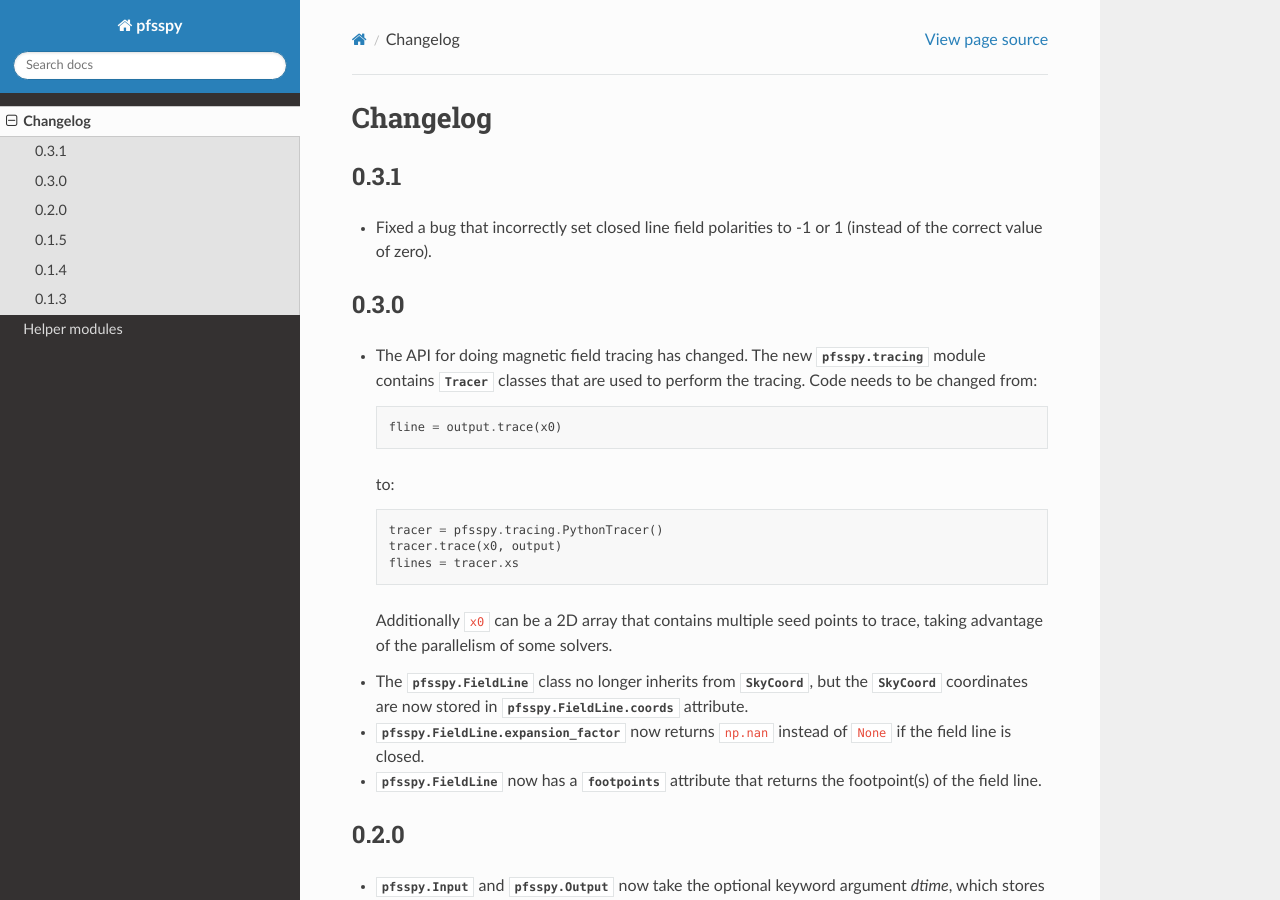
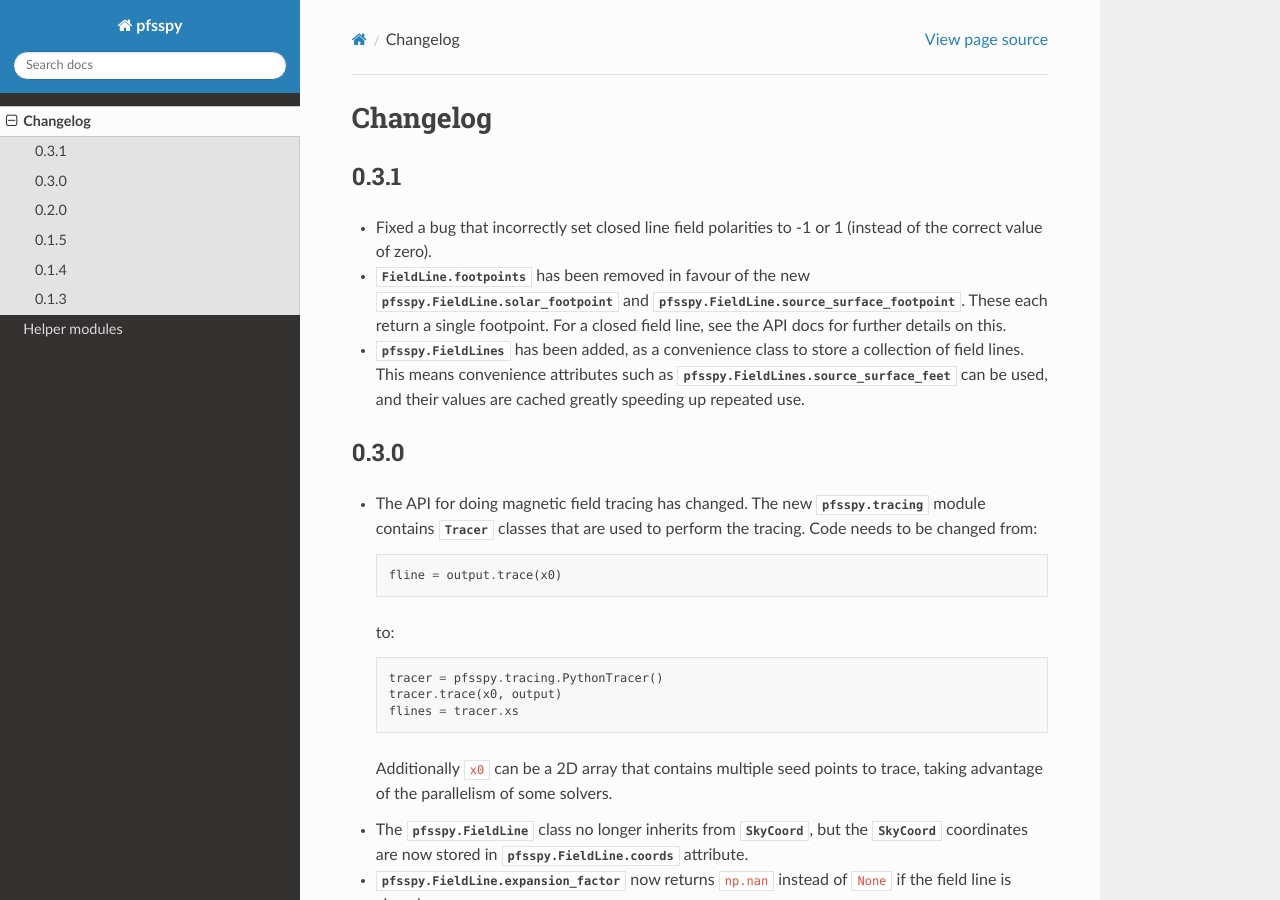
Before and after one commit to sunpy/sunkit-magex, a Sphinx documentation site: the page built from docs/changes.rst, in a window 1280 px wide and 900 px high. Built offline with Sphinx 7.4.7 and the Read the Docs theme 2.0.0, drawn with Linux system fonts in a browser that asks for light colours; pages that are not in the unit, such as notebooks, are missing from menus.

Commit message:
Add 3.1 changelog

```diff
--- a/docs/changes.rst
+++ b/docs/changes.rst
@@ -5,6 +5,15 @@ Changelog
 -----
 - Fixed a bug that incorrectly set closed line field polarities to -1 or 1
   (instead of the correct value of zero).
+- :attr:`FieldLine.footpoints` has been removed in favour of the new
+  :attr:`pfsspy.FieldLine.solar_footpoint` and
+  :attr:`pfsspy.FieldLine.source_surface_footpoint`. These each return a single
+  footpoint. For a closed field line, see the API docs for further details
+  on this.
+- :class:`pfsspy.FieldLines` has been added, as a convenience class to store a
+  collection of field lines. This means convenience attributes such as
+  :attr:`pfsspy.FieldLines.source_surface_feet` can be used, and their values are
+  cached greatly speeding up repeated use.
 
 0.3.0
 -----
```
